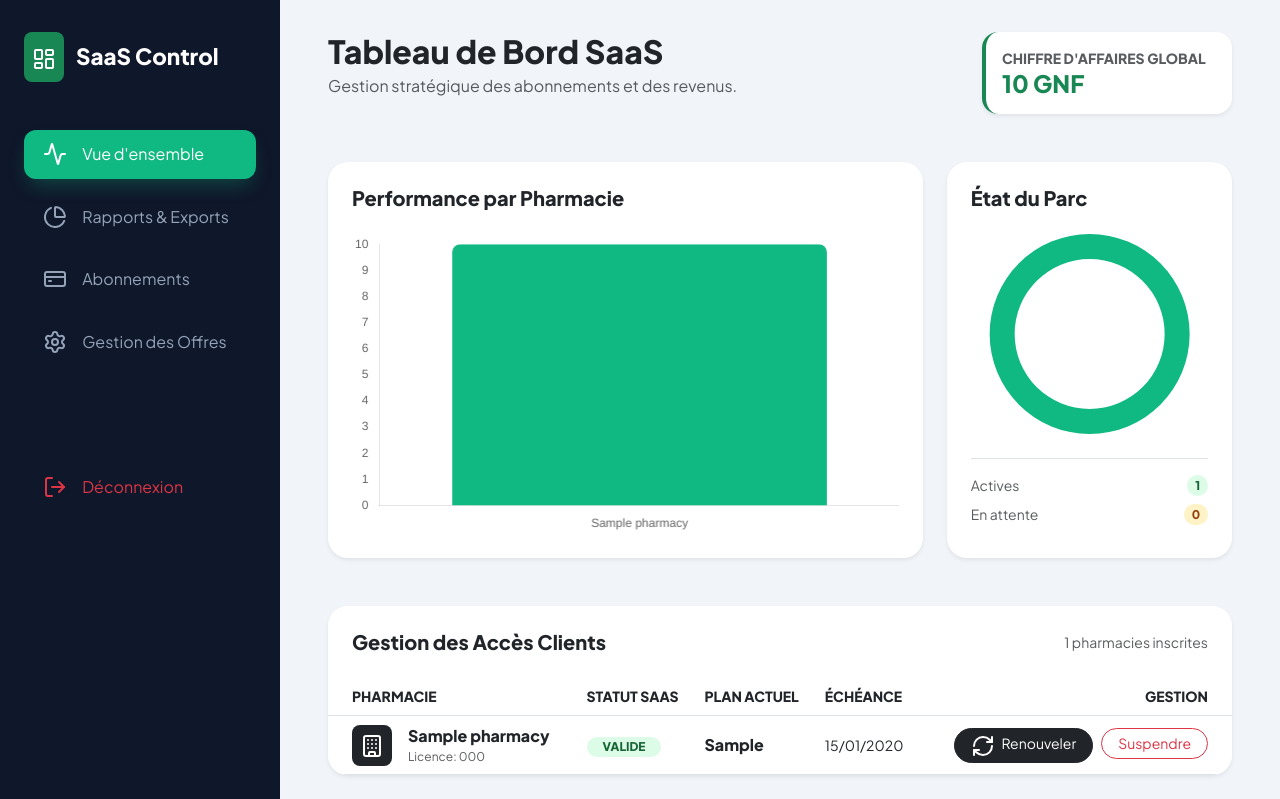
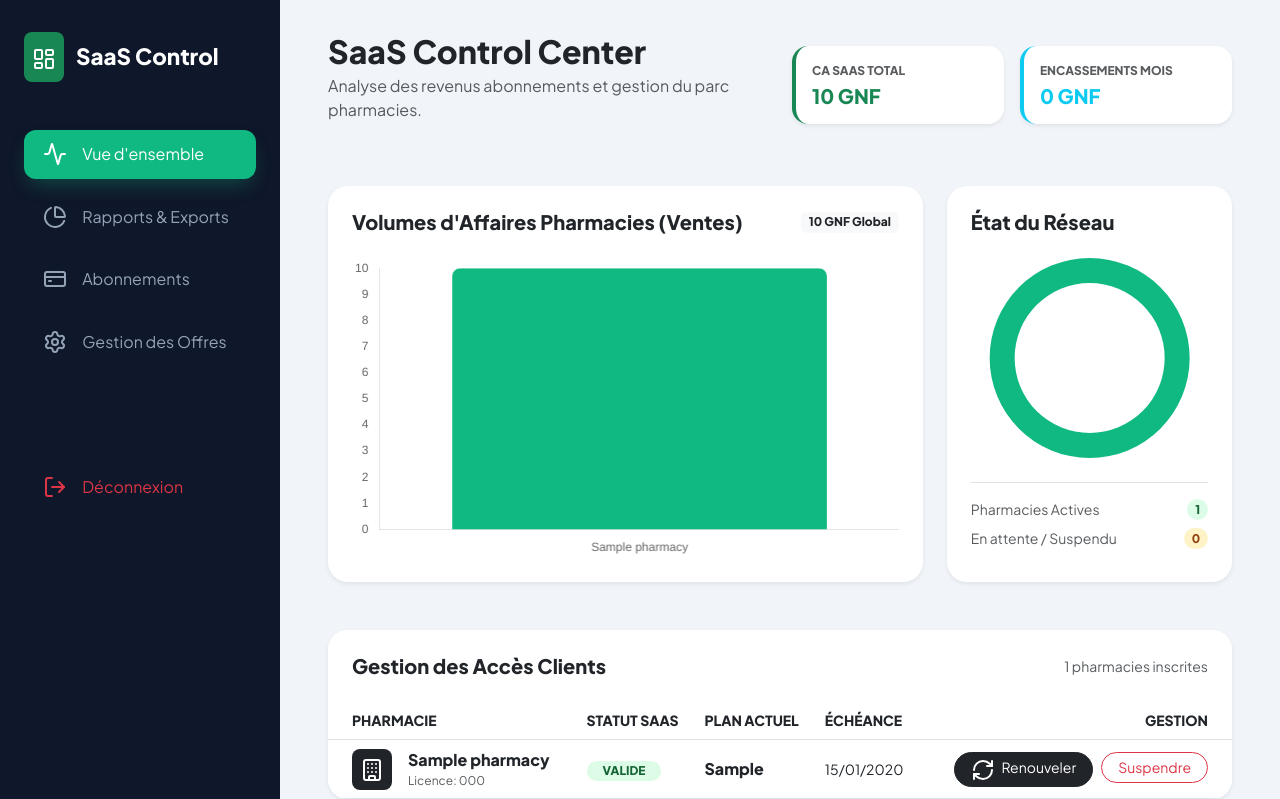
Before and after one commit to syllamohamedmhd99-bot/Gn-Pharmacie, a Flask app: page /superadmin in a window 1280 px wide. Shown: the top 799 px of the page. Run offline with Flask 3, Linux system fonts and the light colour scheme; a user stored in the database is signed in; tables that the repository leaves empty hold one stand-in row (values such as "Sample post").

Commit message:
SaaS: Bundle Premium (Dashboard stats, Badge notification, Support WhatsApp)

```diff
--- a/pharma_cloud_erp/app/__init__.py
+++ b/pharma_cloud_erp/app/__init__.py
@@ -16,9 +16,12 @@ def create_app(config_name='default'):
     migrate.init_app(app, db)
 
     @app.context_processor
-    def inject_now():
-        from datetime import datetime
-        return {'now': datetime.utcnow()}
+    def inject_saas_stats():
+        from app.models import Pharmacy
+        if current_user.is_authenticated and current_user.is_super_admin:
+            pending_count = Pharmacy.query.filter_by(is_active=False).count()
+            return {'pending_count': pending_count, 'now': datetime.utcnow()}
+        return {'pending_count': 0, 'now': datetime.utcnow()}
 
     login_manager.init_app(app)
     mail.init_app(app)
@@ -166,13 +169,19 @@ def create_app(config_name='default'):
 
         try:
             pharmacies = Pharmacy.query.all()
+            from sqlalchemy import func
+            from app.models import Sale, SubscriptionRecord
 
-            # ANALYTICS SAAS
-            from sqlalchemy import func
-            # On s'assure d'importer Sale ici par sécurité
-            from app.models import Sale
+            # 1. Revenus Globaux (Ventes des pharmacies)
+            total_global_revenue = db.session.query(func.sum(Sale.total_amount)).scalar() or 0
 
-            total_global_revenue = db.session.query(func.sum(Sale.total_amount)).scalar() or 0
+            # 2. Revenus SaaS (Abonnements payés à Mohamed)
+            total_saas_revenue = db.session.query(func.sum(SubscriptionRecord.amount)).scalar() or 0
+
+            # 3. Chiffre d'Affaires SaaS ce mois-ci
+            first_day_month = datetime.utcnow().replace(day=1, hour=0, minute=0, second=0, microsecond=0)
+            monthly_saas_revenue = db.session.query(func.sum(SubscriptionRecord.amount))\
+                .filter(SubscriptionRecord.timestamp >= first_day_month).scalar() or 0
 
             # Optimisation: Répartition par pharmacie (Top Performance)
             pharma_stats = []
@@ -194,9 +203,10 @@ def create_app(config_name='default'):
             return render_template('superadmin/dashboard.html',
                                    pharmacies=pharmacies,
                                    total_global_revenue=total_global_revenue,
+                                   total_saas_revenue=total_saas_revenue,
+                                   monthly_saas_revenue=monthly_saas_revenue,
                                    pharma_stats=pharma_stats,
-                                   plans=SubscriptionPlan.query.filter_by(is_active=True).all(),
-                                   now=datetime.utcnow())
+                                   plans=SubscriptionPlan.query.filter_by(is_active=True).all())
         except Exception as e:
             flash(f"Erreur d'accès Dashboard : {str(e)}", "danger")
             # Version de secours sans stats si ça échoue
--- a/pharma_cloud_erp/app/templates/base.html
+++ b/pharma_cloud_erp/app/templates/base.html
@@ -203,6 +203,9 @@
             </a>
 
             <hr class="my-4 opacity-10">
+            <a class="nav-link text-info bg-info-subtle mb-2" href="https://wa.me/224610666659" target="_blank">
+                <i data-lucide="message-circle" size="20"></i> Aide & Support
+            </a>
             <a class="nav-link text-danger mt-auto mb-4" href="{{ url_for('auth.logout') }}">
                 <i data-lucide="log-out" size="20"></i> D&eacute;connexion
             </a>
--- a/pharma_cloud_erp/app/templates/superadmin/base.html
+++ b/pharma_cloud_erp/app/templates/superadmin/base.html
@@ -97,7 +97,11 @@
 
         <nav class="nav-admin">
             <a href="{{ url_for('super_admin') }}" class="nav-admin-link {% if request.endpoint == 'super_admin' %}active{% endif %}">
-                <i data-lucide="activity"></i> Vue d'ensemble
+                <i data-lucide="activity"></i>
+                <span>Vue d'ensemble</span>
+                {% if pending_count > 0 %}
+                <span class="badge bg-danger rounded-pill ms-auto" style="font-size: 0.7rem;">{{ pending_count }}</span>
+                {% endif %}
             </a>
             <a href="{{ url_for('super_admin_reports') }}" class="nav-admin-link {% if request.endpoint == 'super_admin_reports' %}active{% endif %}">
                 <i data-lucide="pie-chart"></i> Rapports & Exports
--- a/pharma_cloud_erp/app/templates/superadmin/dashboard.html
+++ b/pharma_cloud_erp/app/templates/superadmin/dashboard.html
@@ -1,31 +1,40 @@
 {% extends "superadmin/base.html" %}
 
 {% block content %}
-<div class="d-flex justify-content-between align-items-center mb-5">
-    <div>
-        <h2 class="fw-bold mb-1 text-dark">Tableau de Bord SaaS</h2>
-        <p class="text-muted">Gestion stratégique des abonnements et des revenus.</p>
+<div class="row align-items-center mb-5">
+    <div class="col-lg-6">
+        <h2 class="fw-bold mb-1 text-dark">SaaS Control Center</h2>
+        <p class="text-muted">Analyse des revenus abonnements et gestion du parc pharmacies.</p>
     </div>
-    <div class="d-flex gap-3">
-        <div class="bg-white p-3 rounded-4 shadow-sm border-start border-4 border-success" style="min-width: 250px;">
-            <div class="text-muted small fw-bold">CHIFFRE D'AFFAIRES GLOBAL</div>
-            <div class="h4 fw-bold mb-0 text-success">{{ "{:,.0f}".format(total_global_revenue|default(0)).replace(',', ' ') }} GNF</div>
+    <div class="col-lg-6">
+        <div class="row g-3">
+            <div class="col-6">
+                <div class="bg-white p-3 rounded-4 shadow-sm border-start border-4 border-success h-100">
+                    <div class="text-muted x-small fw-bold mb-1">CA SAAS TOTAL</div>
+                    <div class="h5 fw-bold mb-0 text-success">{{ "{:,.0f}".format(total_saas_revenue|default(0)).replace(',', ' ') }} GNF</div>
+                </div>
+            </div>
+            <div class="col-6">
+                <div class="bg-white p-3 rounded-4 shadow-sm border-start border-4 border-info h-100">
+                    <div class="text-muted x-small fw-bold mb-1">ENCASSEMENTS MOIS</div>
+                    <div class="h5 fw-bold mb-0 text-info">{{ "{:,.0f}".format(monthly_saas_revenue|default(0)).replace(',', ' ') }} GNF</div>
+                </div>
+            </div>
         </div>
     </div>
 </div>
 
-{% set pending_count = pharmacies|selectattr('is_active', 'equalto', False)|list|length %}
 {% if pending_count > 0 %}
-<div class="alert alert-warning border-0 shadow-sm rounded-4 p-4 mb-5 d-flex align-items-center gap-4">
-    <div class="bg-warning p-3 rounded-circle text-white shadow-sm">
-        <i data-lucide="user-plus" size="24"></i>
+<div class="alert alert-danger border-0 shadow-sm rounded-4 p-4 mb-5 d-flex align-items-center gap-4">
+    <div class="bg-danger p-3 rounded-circle text-white shadow-sm">
+        <i data-lucide="bell-ring" size="24"></i>
     </div>
     <div class="flex-grow-1">
-        <h5 class="fw-bold mb-1">Nouvelles demandes en attente !</h5>
-        <p class="mb-0 text-dark opacity-75">Vous avez <strong>{{ pending_count }}</strong> nouvelle(s) pharmacie(s) qui attendent leur validation pour commencer leur service.</p>
+        <h5 class="fw-bold mb-1">Action requise !</h5>
+        <p class="mb-0 text-dark opacity-75">Il y a <strong>{{ pending_count }}</strong> nouvelle(s) pharmacie(s) en attente de validation.</p>
     </div>
     <div>
-        <a href="{{ url_for('super_admin_subscriptions') }}" class="btn btn-dark rounded-pill px-4 fw-bold">Gérer les accès</a>
+        <a href="{{ url_for('super_admin_subscriptions') }}" class="btn btn-danger rounded-pill px-4 fw-bold">Valider maintenant</a>
     </div>
 </div>
 {% endif %}
@@ -35,7 +44,10 @@
     <div class="col-lg-8">
         <div class="card stat-card shadow-sm h-100 border-0">
             <div class="card-body p-4">
-                <h5 class="fw-bold mb-4">Performance par Pharmacie</h5>
+                <div class="d-flex justify-content-between align-items-center mb-4">
+                    <h5 class="fw-bold mb-0">Volumes d'Affaires Pharmacies (Ventes)</h5>
+                    <span class="badge bg-light text-dark">{{ "{:,.0f}".format(total_global_revenue|default(0)).replace(',', ' ') }} GNF Global</span>
+                </div>
                 <canvas id="revenueChart" style="max-height: 300px;"></canvas>
             </div>
         </div>
@@ -44,15 +56,15 @@
     <div class="col-lg-4">
         <div class="card stat-card shadow-sm h-100 border-0">
             <div class="card-body p-4 text-center">
-                <h5 class="fw-bold mb-4 text-start">État du Parc</h5>
+                <h5 class="fw-bold mb-4 text-start">État du Réseau</h5>
                 <canvas id="statusPieChart" style="max-height: 200px;"></canvas>
                 <div class="mt-4 pt-3 border-top text-start">
                     <div class="d-flex justify-content-between mb-2">
-                        <span class="text-muted small">Actives</span>
+                        <span class="text-muted small">Pharmacies Actives</span>
                         <span class="badge badge-active rounded-pill">{{ pharmacies|selectattr('is_active', 'equalto', True)|list|length }}</span>
                     </div>
                     <div class="d-flex justify-content-between">
-                        <span class="text-muted small">En attente</span>
+                        <span class="text-muted small">En attente / Suspendu</span>
                         <span class="badge badge-pending rounded-pill">{{ pharmacies|selectattr('is_active', 'equalto', False)|list|length }}</span>
                     </div>
                 </div>
@@ -180,6 +192,7 @@
 <script src="https://cdn.jsdelivr.net/npm/chart.js"></script>
 <script>
     document.addEventListener("DOMContentLoaded", function() {
+        // Correction JSON pour JS injecté par Jinja
         const phNames = [{% for s in pharma_stats %}"{{ s.name }}",{% endfor %}];
         const phRev = [{% for s in pharma_stats %}{{ s.revenue }},{% endfor %}];
 
```
